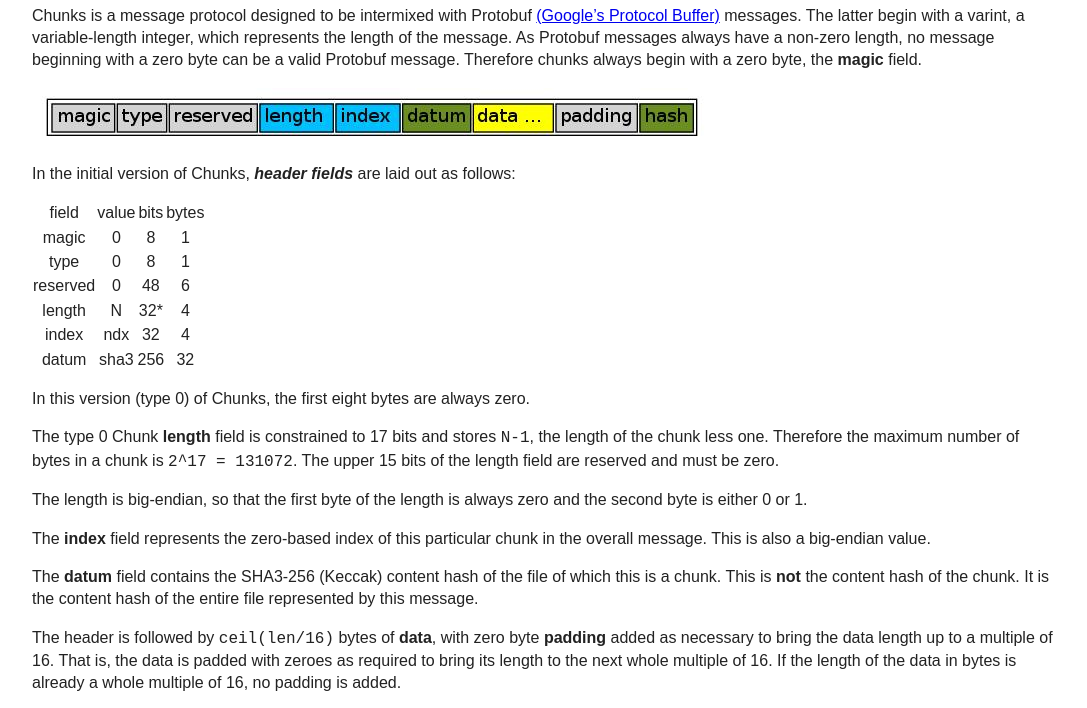
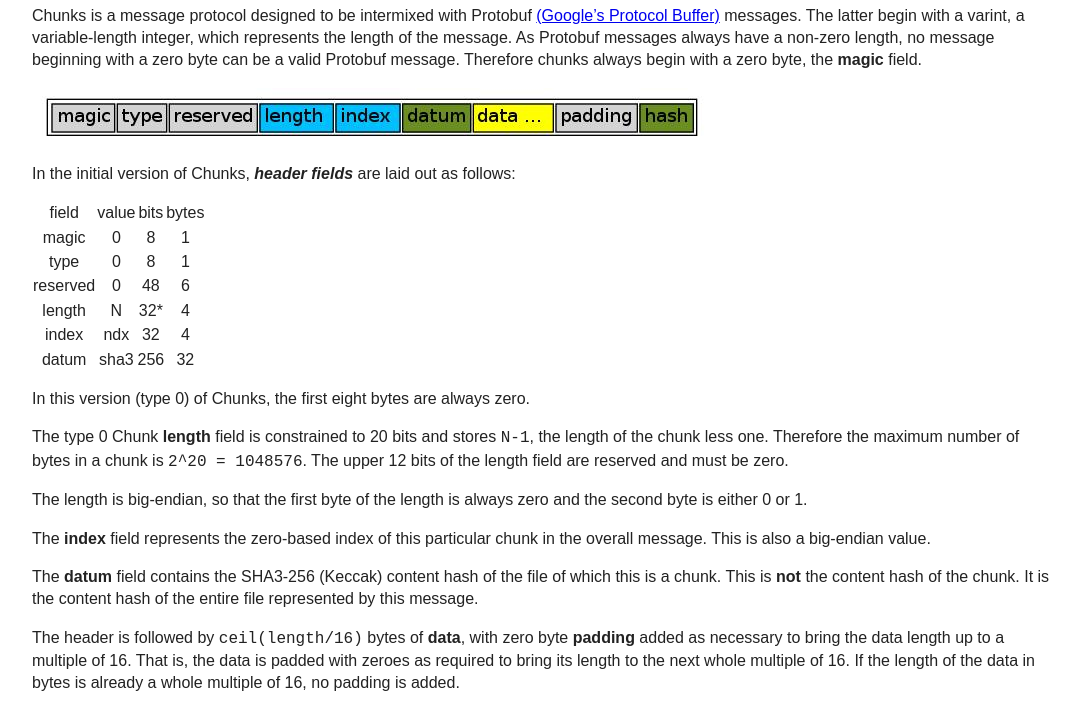
Before and after one commit to jddixon/xlProtocol_go, a plain HTML site: page chunks.html in a window 1280 px wide. Shown: the part 83-791 px from the top of the page, without its empty margins (96-1183 px from the left). Drawn offline with Linux system fonts and the light colour scheme.

Commit message:
ghp: document MAX_CHUNK_BYTES change

```diff
--- a/chunks.html
+++ b/chunks.html
@@ -81,10 +81,10 @@ a zero byte, the <strong>magic</strong> field.</p>
 
 <p>In this version (type 0) of Chunks, the first eight bytes are always zero.</p>
 
-<p>The type 0 Chunk <strong>length</strong> field is constrained to 17 bits and stores
+<p>The type 0 Chunk <strong>length</strong> field is constrained to 20 bits and stores
 <code>N-1</code>, the length of the chunk less one.   Therefore the
-maximum number of bytes in a chunk is <code>2^17 = 131072</code>.
-The upper 15 bits of the length field are reserved and
+maximum number of bytes in a chunk is <code>2^20 = 1048576</code>.
+The upper 12 bits of the length field are reserved and
 must be zero.</p>
 
 <p>The length is big-endian, so that the first byte of the length is always
@@ -97,7 +97,7 @@ chunk in the overall message.  This is also a big-endian value.</p>
 which this is a chunk.  This is <strong>not</strong> the content hash of the chunk.
 It is the content hash of the entire file represented by this message.</p>
 
-<p>The header is followed by <code>ceil(len/16)</code> bytes of <strong>data</strong>, with zero byte
+<p>The header is followed by <code>ceil(length/16)</code> bytes of <strong>data</strong>, with zero byte
 <strong>padding</strong> added as necessary to bring the data length up to a multiple of
 16.  That is, the data is padded with zeroes as required to bring its length to
 the next whole multiple of 16.  If the length of the data in bytes is already
```
Also changed, not shown: index.html (+5 -2 lines), 1 other file.
